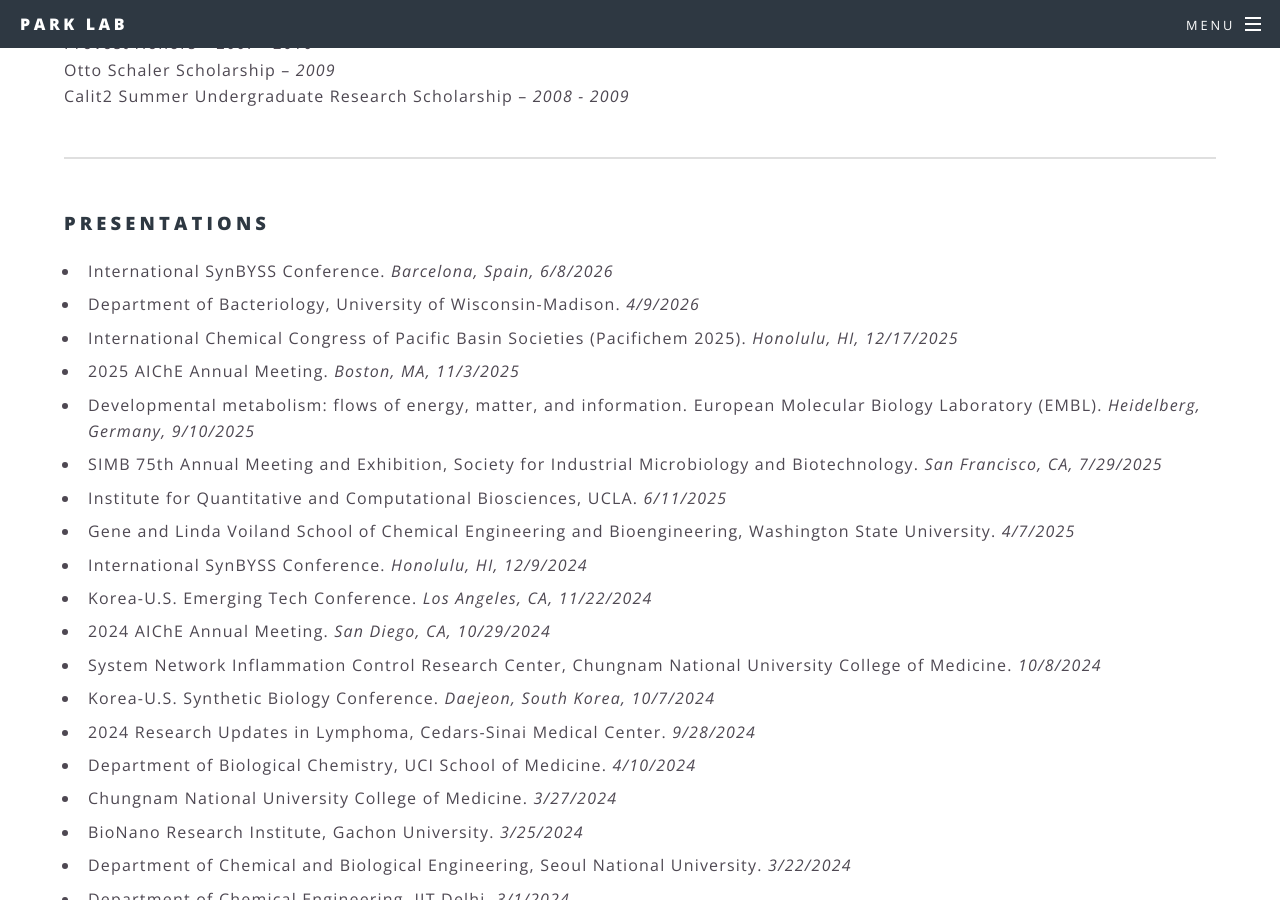
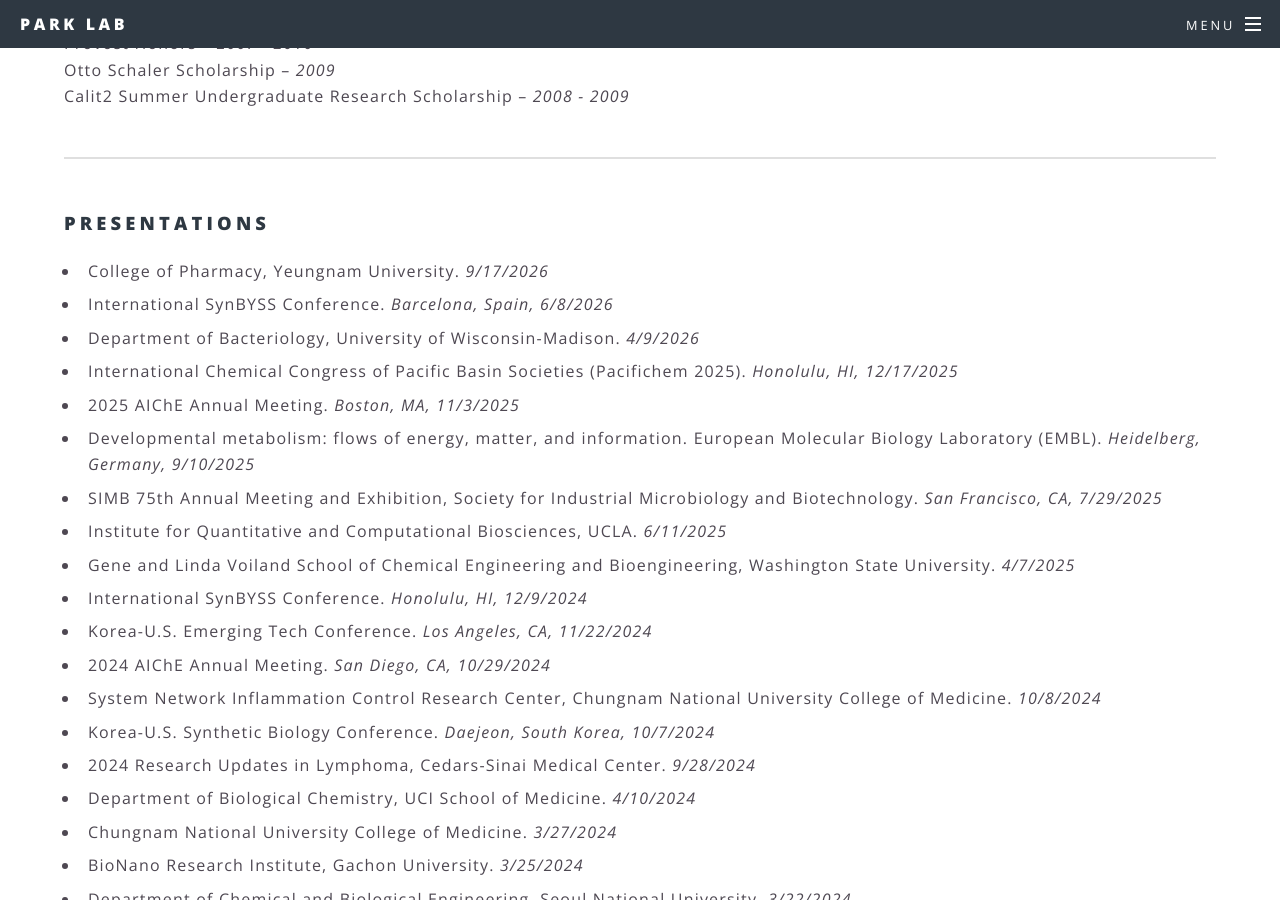
Before and after one commit to jopark/jopark.github.io, a Jekyll site: the page built from biography.html, in a window 1280 px wide and 900 px high, scrolled down 3891 px. Built offline with Jekyll 4.4.1, drawn with Linux system fonts in a browser that asks for light colours.

Commit message:
Update biography.html

```diff
--- a/biography.html
+++ b/biography.html
@@ -141,6 +141,7 @@ title: Biography
 		<p>
 		<h3>Presentations</h3>
 		<ul class="ul1">
+		<li>College of Pharmacy, Yeungnam University. <i>9/17/2026</i></li>
 		<li>International SynBYSS Conference. <i>Barcelona, Spain, 6/8/2026</i></li>
 		<li>Department of Bacteriology, University of Wisconsin-Madison. <i>4/9/2026</i></li>
 		<li>International Chemical Congress of Pacific Basin Societies (Pacifichem 2025). <i>Honolulu, HI, 12/17/2025</i></li>
```
